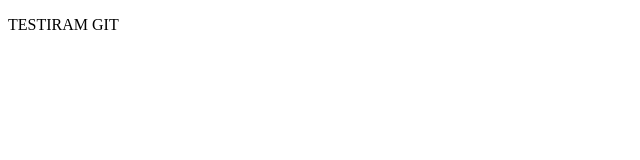
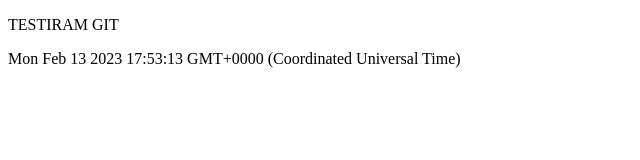
Before and after one commit to rakic1989/algebra-razvojna-okolina, a plain HTML site: page index.html in a window 1280 px wide. Shown: the whole page, without its empty margins (0-640 px from the left). Drawn offline with Linux system fonts and the light colour scheme.

Commit message:
Show date in HTML

```diff
--- a/index.html
+++ b/index.html
@@ -8,5 +8,9 @@
 </head>
 <body>
     <p>TESTIRAM GIT</p>
+    <div id="date">
+
+    </div>
+    <script src="index.js"></script>
 </body>
 </html>
--- a/index.js
+++ b/index.js
@@ -1 +1,10 @@
+/**
+ * Napišite JavaScript kod koji će u HTML element s ID "date"upisati trenutni datum i vrijeme.
+ */
+
 console.log("Hello world!");
+
+const dateElement = document.querySelector("#date");
+const today = new Date();
+
+dateElement.innerHTML = today;
```
